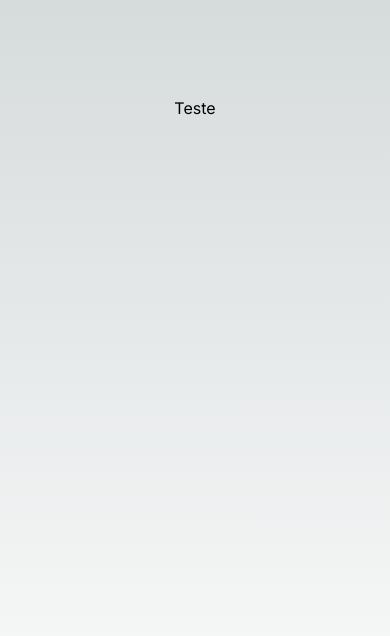
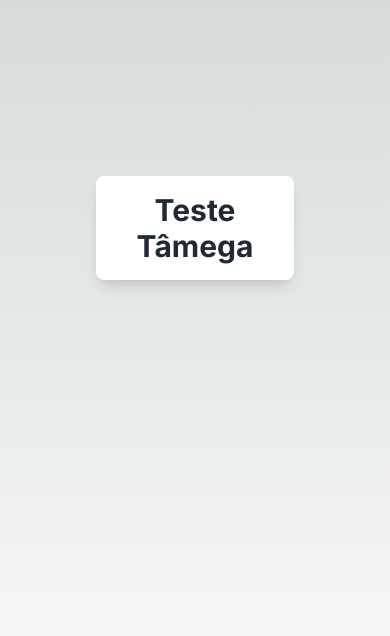
Before and after one commit to GuilhermeMeduza/TailwindStudy, a Next.js app: page / in a window 390 px wide. Shown: the top 636 px of the page. Built offline with nearby package versions, Linux system fonts and the light colour scheme.

Commit message:
Test with responsive design

```diff
--- a/src/app/page.tsx
+++ b/src/app/page.tsx
@@ -1,7 +1,12 @@
+import Card from "@/components/Card";
+import Title from "@/components/Title";
+
 export default function Home() {
   return (
     <main className="flex min-h-screen flex-col items-center justify-between p-24">
-      <h1>Teste</h1>
+      <Card>
+        <Title>Teste Tâmega</Title>
+      </Card>
     </main>
   );
 }
--- /dev/null
+++ b/src/components/Card/index.tsx
@@ -0,0 +1,13 @@
+type CardProps = {
+  children?: React.ReactNode;
+};
+
+const Card = ({ children }: CardProps) => {
+  return (
+    <div className="max-w-md w-full py-4 px-8 bg-white shadow-lg rounded-lg my-20 text-center">
+      {children}
+    </div>
+  );
+};
+
+export default Card;
--- /dev/null
+++ b/src/components/Title.tsx
@@ -0,0 +1,13 @@
+type TitleProps = {
+  children?: React.ReactNode;
+};
+
+const Title = ({ children }: TitleProps) => {
+  return (
+    <h1 className="text-gray-800 text-3xl text-black font-bold md:text-red-700">
+      {children}
+    </h1>
+  );
+};
+
+export default Title;
```
